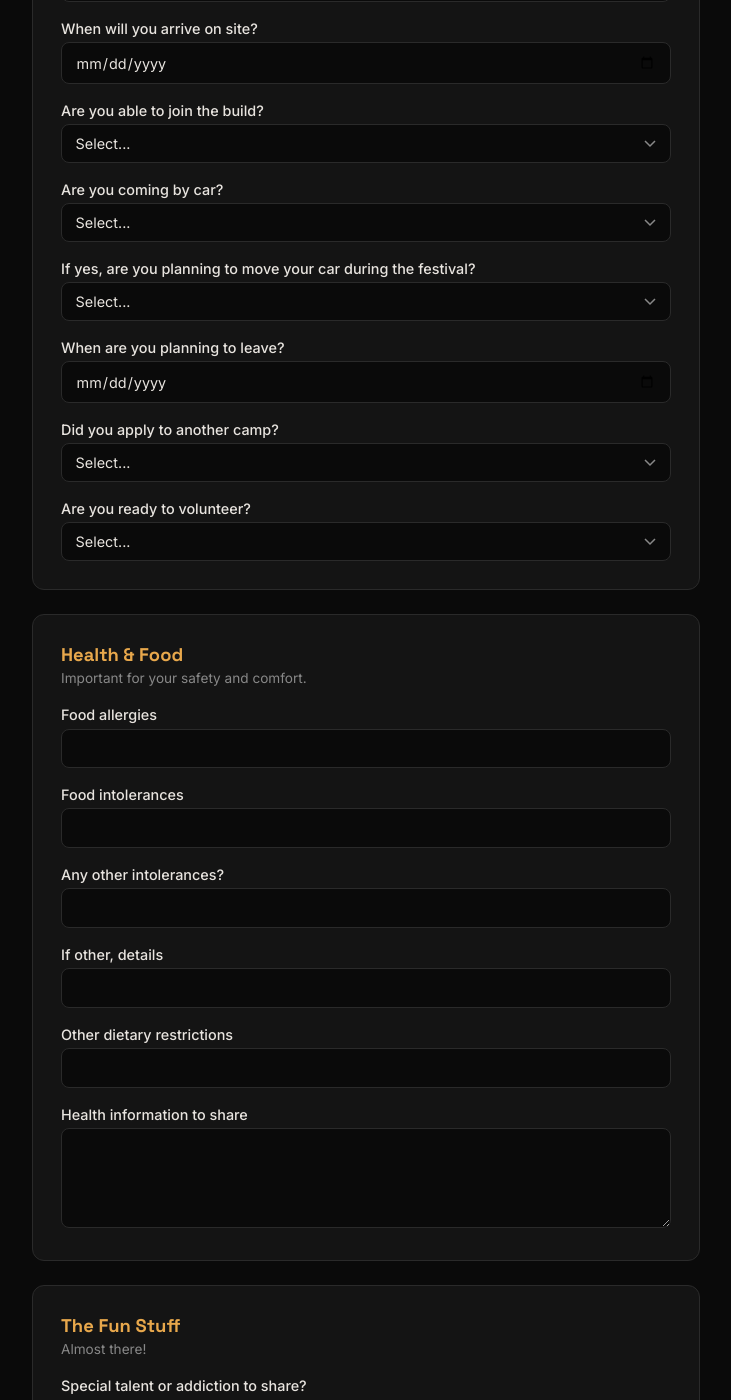
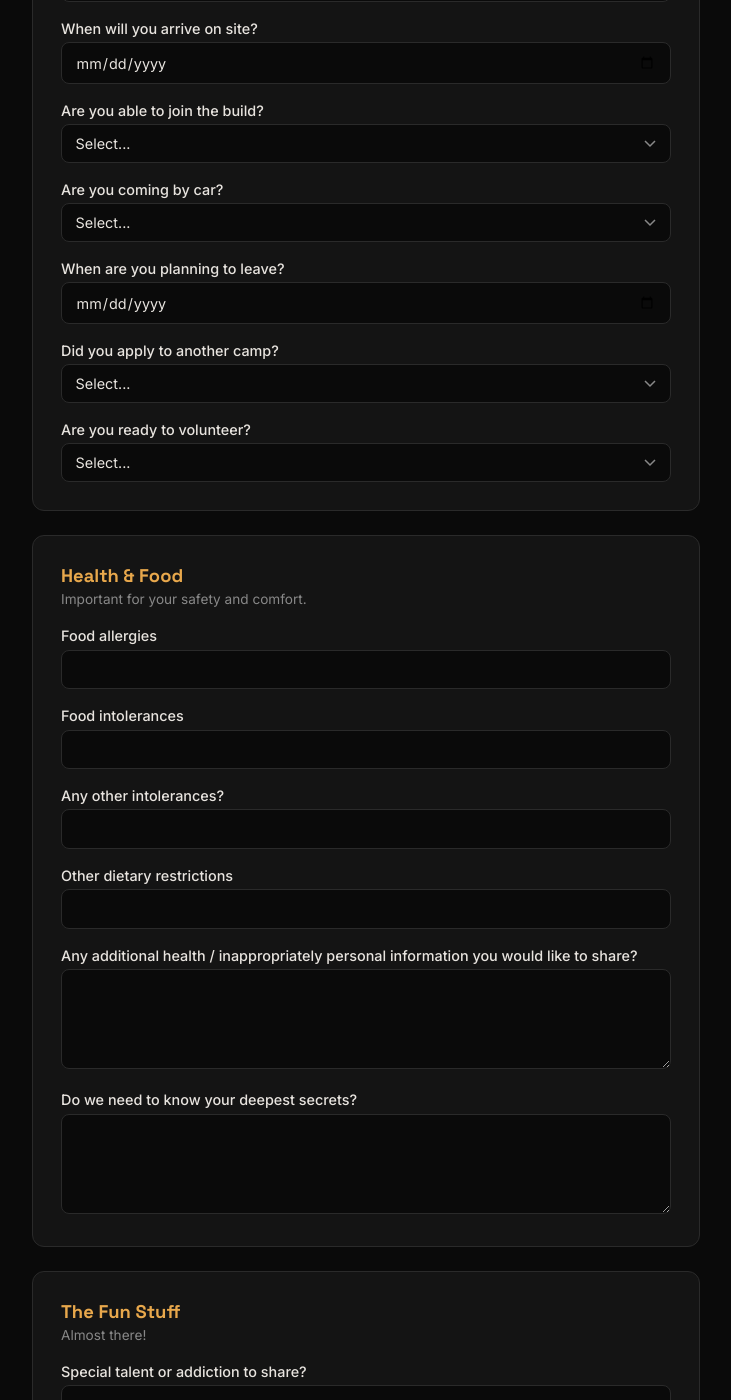
Before and after one commit to jamhousebarrio/jamhousebarrio.github.io, a Jekyll site: the page built from apply.html, in a window 1280 px wide and 1400 px high, scrolled down 2856 px. Shown: the whole window, without its empty margins (274-1005 px from the left). Built offline with Jekyll 4.4.1, drawn with Linux system fonts in a browser that asks for light colours; some of the changed text lies outside the part shown.

Commit message:
Match form to Typeform fields, add conditional show/hide logic

```diff
--- a/api/register.js
+++ b/api/register.js
@@ -26,9 +26,9 @@
       b.email || "",
       b.phone || "",
       b.contactMethods || "",
+      b.contactOther || "",
       b.nationality || "",
       b.gender || "",
-      b.age || "",
       b.language || "",
       b.otherLanguages || "",
       b.firstBurn || "",
@@ -54,6 +54,7 @@
       b.intoleranceDetails || "",
       b.dietaryRestrictions || "",
       b.healthInfo || "",
+      b.deepestSecrets || "",
       b.talents || "",
       b.emergencyName || "",
       b.emergencyPhone || "",
@@ -62,13 +63,12 @@
       b.specialNeeds || "",
       b.needsDescription || "",
       b.hasTicket || "",
-      b.comments || "",
       "Pending",
     ];
 
     await sheets.spreadsheets.values.append({
       spreadsheetId: process.env.SHEET_ID,
-      range: "Sheet1!A:AS",
+      range: "Sheet1!A:AR",
       valueInputOption: "USER_ENTERED",
       requestBody: { values: [row] },
     });
--- a/apply.html
+++ b/apply.html
@@ -244,6 +244,10 @@
           </div>
         </div>
         <div class="form-group">
+          <label>Other contact method <span class="optional">(optional)</span></label>
+          <input type="text" name="contactOther">
+        </div>
+        <div class="form-group">
           <label>Nationality</label>
           <input type="text" name="nationality">
         </div>
@@ -256,10 +260,6 @@
             <option value="Non-binary">Non-binary</option>
             <option value="Prefer not to say">Prefer not to say</option>
           </select>
-        </div>
-        <div class="form-group">
-          <label>Age</label>
-          <input type="number" name="age" min="18" max="120">
         </div>
         <div class="form-group">
           <label>Primary Language</label>
@@ -374,7 +374,7 @@
             <option value="No">No</option>
           </select>
         </div>
-        <div class="form-group">
+        <div class="form-group" id="movingCarGroup" style="display:none">
           <label>If yes, are you planning to move your car during the festival?</label>
           <select name="movingCar">
             <option value="">Select...</option>
@@ -425,7 +425,7 @@
           <label>Any other intolerances?</label>
           <input type="text" name="otherIntolerance">
         </div>
-        <div class="form-group">
+        <div class="form-group" id="intoleranceDetailsGroup" style="display:none">
           <label>If other, details</label>
           <input type="text" name="intoleranceDetails">
         </div>
@@ -434,8 +434,12 @@
           <input type="text" name="dietaryRestrictions">
         </div>
         <div class="form-group">
-          <label>Health information to share</label>
+          <label>Any additional health / inappropriately personal information you would like to share?</label>
           <textarea name="healthInfo"></textarea>
+        </div>
+        <div class="form-group">
+          <label>Do we need to know your deepest secrets?</label>
+          <textarea name="deepestSecrets"></textarea>
         </div>
       </div>
 
@@ -485,13 +489,9 @@
             <option value="No">No</option>
           </select>
         </div>
-        <div class="form-group">
+        <div class="form-group" id="needsDescriptionGroup" style="display:none">
           <label>If yes, describe</label>
           <textarea name="needsDescription"></textarea>
-        </div>
-        <div class="form-group">
-          <label>Additional comments</label>
-          <textarea name="comments"></textarea>
         </div>
       </div>
 
```
Also changed, not shown: other parts of apply.html (+18 -5 lines).
